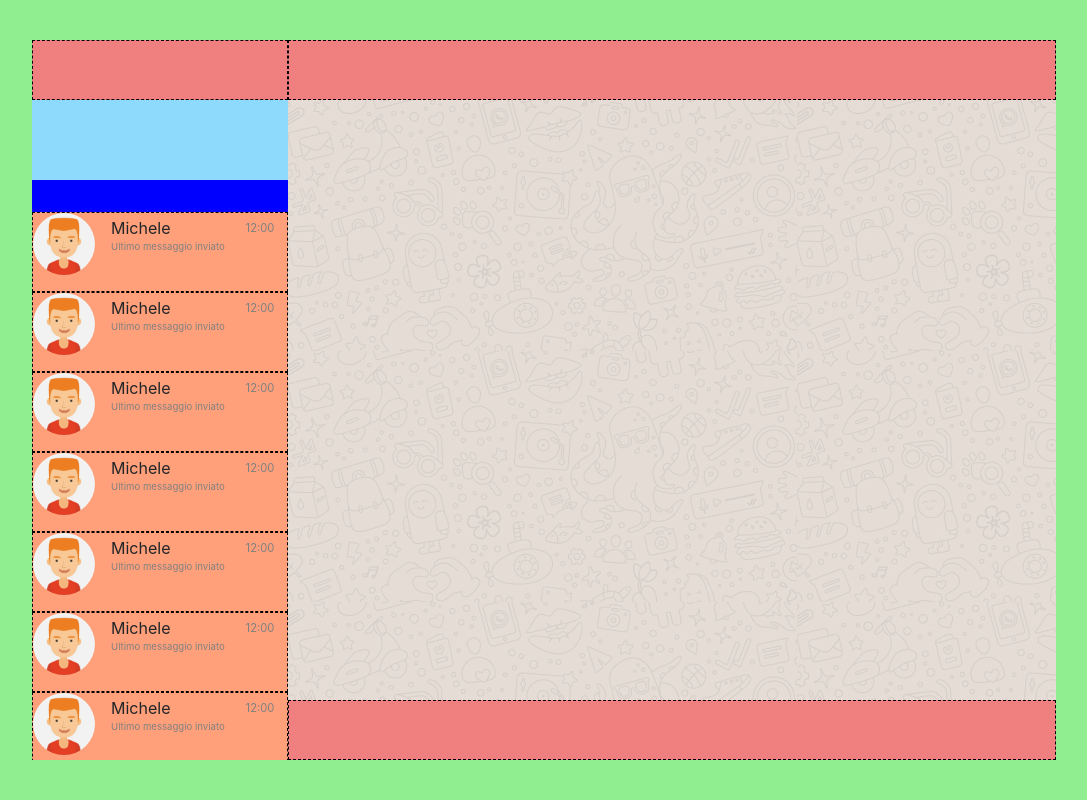
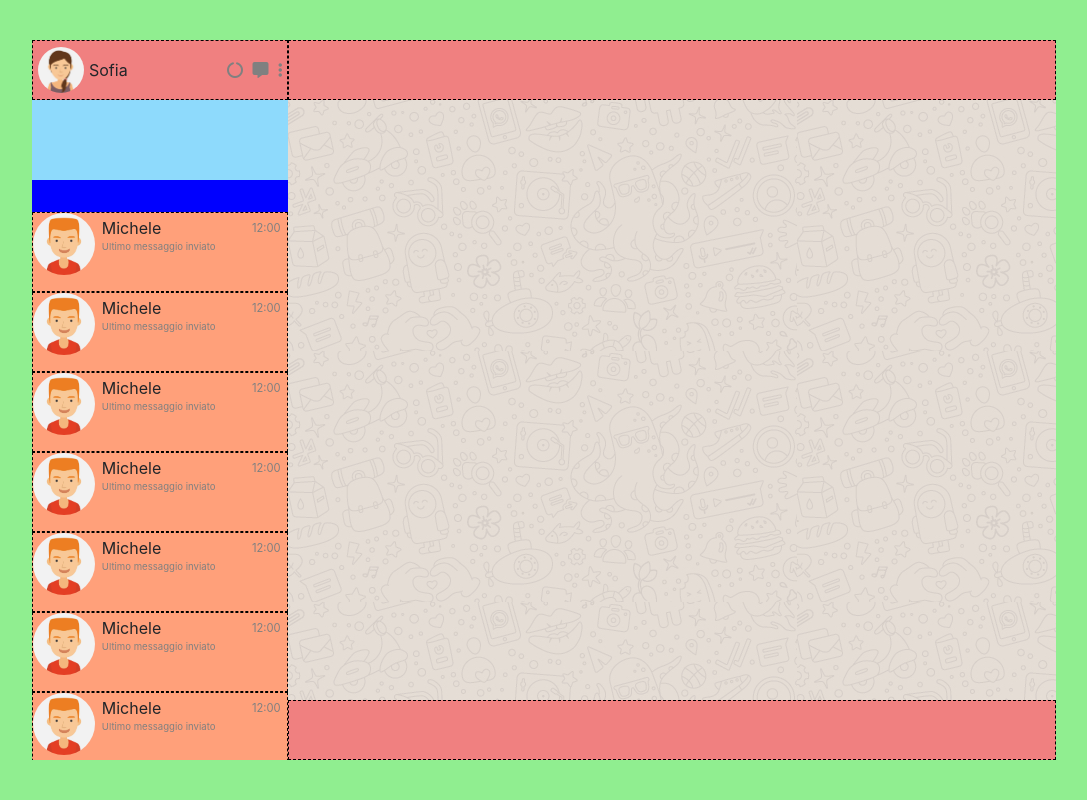
Before and after one commit to mirkosorrentino/vue-boolzapp, a plain HTML site: page index.html in a window 1280 px wide. Shown: the whole page, without its empty margins (96-1183 px from the left). Drawn offline with nearby package versions, Linux system fonts and the light colour scheme.

Commit message:
HTML-CSS contacts header layout

```diff
--- a/css/style.css
+++ b/css/style.css
@@ -2,6 +2,7 @@
 img {
     max-width: 100%;
     max-height: 100%;
+    border-radius: 50%;
 }
 
 .col-3, .col-9 {
@@ -49,6 +50,19 @@ img {
     background-color: blueviolet;
 }
 
+.ms_photo-name {
+    height: 100%;
+}
+
+.ms_profile-image {
+    height: 80%;
+    padding: 0 .3rem;
+}
+
+.ms_icon {
+    color: gray;
+    padding: 0 .3rem;
+}
 
 .ms-contacts-header, .ms_messages-header, .ms_footer-messages {
     height: var(--header-footer-height);
@@ -86,9 +100,8 @@ img {
     border: 1px dashed black;
 }
 
-.ms_profile-image img {
-    width: 80%;
-    border-radius: 50%;
+.ms_contact-image {
+    height: 80%;
 }
 
 .ms_time {
@@ -96,11 +109,11 @@ img {
     color: gray;
     position: absolute;
     top: 5%;
-    right: 5%;
+    right: 0;
 }
 
 .ms_box-text, .ms_time {
-    padding-top: .2rem;
+    padding: .2rem .4rem;
 }
 
 .ms_last-message {
@@ -121,4 +134,5 @@ img {
     background-image: url(../img/mine.jpg);
     overflow-y: scroll;
 }
+
 /* UTILITIES */
--- a/index.html
+++ b/index.html
@@ -4,6 +4,8 @@
     <meta charset="UTF-8">
     <meta http-equiv="X-UA-Compatible" content="IE=edge">
     <meta name="viewport" content="width=device-width, initial-scale=1.0">
+    <!-- Font Awesome link -->
+    <link rel="stylesheet" href="https://cdnjs.cloudflare.com/ajax/libs/font-awesome/6.4.0/css/all.min.css" integrity="sha512-iecdLmaskl7CVkqkXNQ/ZH/XLlvWZOJyj7Yy7tcenmpD1ypASozpmT/E0iPtmFIB46ZmdtAc9eNBvH0H/ZpiBw==" crossorigin="anonymous" referrerpolicy="no-referrer"/>
     <!-- BOOTSTRAP LINK -->
     <link rel="stylesheet" href="https://cdn.jsdelivr.net/npm/bootstrap@4.3.1/dist/css/bootstrap.min.css" integrity="sha384-ggOyR0iXCbMQv3Xipma34MD+dH/1fQ784/j6cY/iJTQUOhcWr7x9JvoRxT2MZw1T" crossorigin="anonymous">
     <!-- CUSTOM CSS LINK -->
@@ -18,12 +20,26 @@
         <div class="ms_container">
             <div class="ms_wrapper d-flex">
                 <div class="col-3 ms_contacts-section">
-                    <div class="ms-contacts-header"></div>
+                    <div class="ms-contacts-header d-flex align-items-center justify-content-between">
+                        <div class="ms_photo-name d-flex align-items-center">
+                            <div class="ms_profile-image">
+                                <img src="img/avatar_io.jpg" alt="">
+                            </div>
+                            <div class="ms_profile-name">
+                                Sofia
+                            </div>
+                        </div>
+                        <div class="ms_icons">
+                            <i class="fa-solid fa-circle-notch ms_icon"></i>
+                            <i class="fa-solid fa-message ms_icon"></i>
+                            <i class="fa-solid fa-ellipsis-vertical ms_icon"></i>
+                        </div>
+                    </div>
                     <div class="ms_notifications"></div>
                     <div class="ms_search-newchat"></div>
                     <div class="ms_contact-list">
                         <div class="ms_contact-box d-flex">
-                            <div class="ms_profile-image">
+                            <div class="ms_contact-image">
                                 <img src="img/avatar_1.jpg" alt="">
                             </div>
                             <div class="ms_box-text">
@@ -33,7 +49,7 @@
                             <div class="ms_time">12:00</div>
                         </div>
                         <div class="ms_contact-box d-flex">
-                            <div class="ms_profile-image">
+                            <div class="ms_contact-image">
                                 <img src="img/avatar_1.jpg" alt="">
                             </div>
                             <div class="ms_box-text">
@@ -43,7 +59,7 @@
                             <div class="ms_time">12:00</div>
                         </div>
                         <div class="ms_contact-box d-flex">
-                            <div class="ms_profile-image">
+                            <div class="ms_contact-image">
                                 <img src="img/avatar_1.jpg" alt="">
                             </div>
                             <div class="ms_box-text">
@@ -53,7 +69,7 @@
                             <div class="ms_time">12:00</div>
                         </div>
                         <div class="ms_contact-box d-flex">
-                            <div class="ms_profile-image">
+                            <div class="ms_contact-image">
                                 <img src="img/avatar_1.jpg" alt="">
                             </div>
                             <div class="ms_box-text">
@@ -63,7 +79,7 @@
                             <div class="ms_time">12:00</div>
                         </div>
                         <div class="ms_contact-box d-flex">
-                            <div class="ms_profile-image">
+                            <div class="ms_contact-image">
                                 <img src="img/avatar_1.jpg" alt="">
                             </div>
                             <div class="ms_box-text">
@@ -73,7 +89,7 @@
                             <div class="ms_time">12:00</div>
                         </div>
                         <div class="ms_contact-box d-flex">
-                            <div class="ms_profile-image">
+                            <div class="ms_contact-image">
                                 <img src="img/avatar_1.jpg" alt="">
                             </div>
                             <div class="ms_box-text">
@@ -83,7 +99,7 @@
                             <div class="ms_time">12:00</div>
                         </div>
                         <div class="ms_contact-box d-flex">
-                            <div class="ms_profile-image">
+                            <div class="ms_contact-image">
                                 <img src="img/avatar_1.jpg" alt="">
                             </div>
                             <div class="ms_box-text">
@@ -93,7 +109,7 @@
                             <div class="ms_time">12:00</div>
                         </div>
                         <div class="ms_contact-box d-flex">
-                            <div class="ms_profile-image">
+                            <div class="ms_contact-image">
                                 <img src="img/avatar_1.jpg" alt="">
                             </div>
                             <div class="ms_box-text">
```
